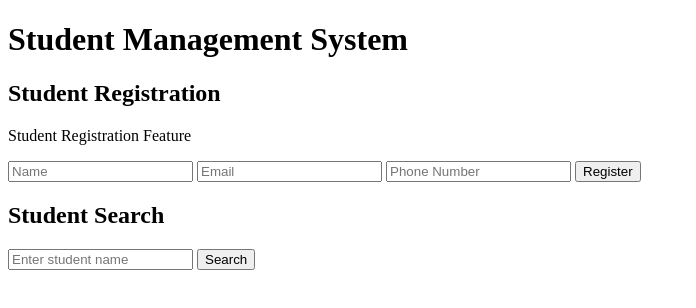
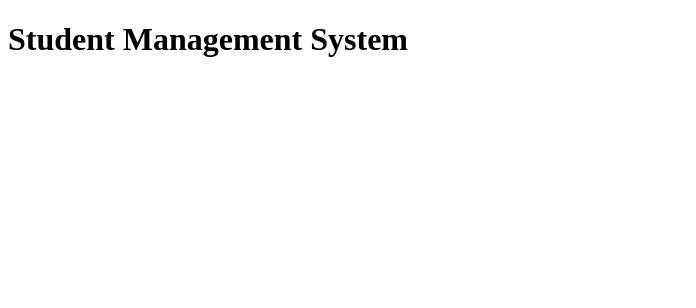
Before and after one commit to haniswikaaww-05/stdms, a plain HTML site: page index.html in a window 1280 px wide. Shown: the whole page, without its empty margins (0-696 px from the left). Drawn offline with Linux system fonts and the light colour scheme.

Commit message:
commited

```diff
--- a/index.html
+++ b/index.html
@@ -1,3 +1,4 @@
+
 <!DOCTYPE html>
 <html>
 <head>
@@ -5,42 +6,5 @@
 </head>
 <body>
     <h1>Student Management System</h1>
-
-    <h2>Student Registration</h2>
-    <p>Student Registration Feature</p>
-
-    <form id="registrationForm">
-        <input type="text" id="name" placeholder="Name" required>
-        <input type="email" id="email" placeholder="Email" required>
-        <input type="text" id="phone" placeholder="Phone Number" required>
-        <button type="button" onclick="submitForm()">Register</button>
-    </form>
-    <p id="confirmation"></p>
-
-    <h2>Student Search</h2>
-    <input type="text" id="searchName" placeholder="Enter student name">
-    <button type="button" onclick="searchStudent()">Search</button>
-    <p id="searchResult"></p>
-
-    <script>
-        function submitForm() {
-            const name = document.getElementById('name').value;
-            const email = document.getElementById('email').value;
-            const phone = document.getElementById('phone').value;
-
-            if (name && email && phone) {
-                document.getElementById('confirmation').textContent =
-                    'Thank you, ' + name + '! Registered successfully.';
-            } else {
-                alert('Please fill all fields.');
-            }
-        }
-
-        function searchStudent() {
-            const name = document.getElementById('searchName').value.trim();
-            document.getElementById('searchResult').textContent =
-                name ? 'Searching for: ' + name : 'Please enter a name.';
-        }
-    </script>
 </body>
 </html>
```
